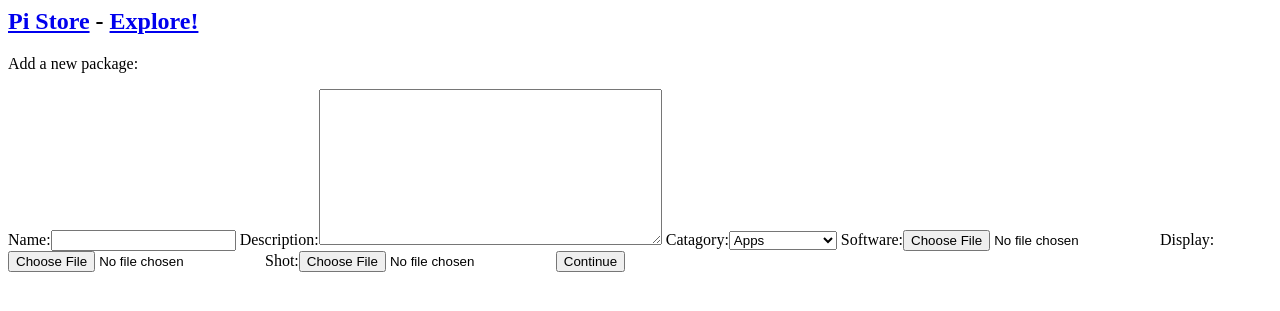
After one commit to LinusS1/pi-store, a Django app: page /dev/packages/new in a window 1280 px wide. The commit adds this page. Shown: the top 311 px of the page. Run offline with Django 3.2, Linux system fonts and the light colour scheme.

Commit message:
Added forms

```diff
--- /dev/null
+++ b/store/downloadapp/forms.py
@@ -0,0 +1,21 @@
+from django import forms
+
+from .models import Package
+
+class PackageForm(forms.ModelForm):
+	#~ name = forms.CharField(max_length=200, label="Name of package: ")
+	#~ description = forms.CharField(widget=forms.Textarea, label="Description of package: ")
+	#~ CHOICES = (
+		#~ ('GAM', 'Games'),
+		#~ ('APP', 'Apps'),
+		#~ ('DEV', 'Devloper tools'),
+		#~ ('MED', 'Media'),
+	#~ )
+	#~ catagory = forms.MultipleChoiceField(choices=CHOICES, label="Choose the catagory your package fits into." )
+	#~ software = forms.FileField(label="The software package. Must be compressed into a zip file. ")
+	#~ display = forms.ImageField(label="The display image. Try to keep the file size small.")# the display image
+	#~ shot = forms.ImageField(label="The screen shot")# screen shot
+
+	class Meta:
+		model = Package
+		fields = ['name', 'description', 'catagory', 'software', 'display', 'shot']
--- a/store/downloadapp/models.py
+++ b/store/downloadapp/models.py
@@ -26,7 +26,7 @@ class Package(models.Model):
 	)
 	#The software... Finally!
 	software =  models.FileField(storage=saveSmartFileSoft())
-	installs = models.IntegerField(default=0)
+	installs = models.IntegerField(default=2)
 
 	def __str__(self):
 		return self.name
--- /dev/null
+++ b/store/downloadapp/templates/downloadapp/new_package.html
@@ -0,0 +1,10 @@
+{% extends "downloadapp/base.html" %}
+
+{% block content %}
+	<p>Add a new package:</p>
+	<form action="{% url 'downloadapp:new' %}" method='post' enctype="multipart/form-data">
+		{% csrf_token %}
+		{{ form }}
+		<button name='submit'>Continue</button>
+	</form>
+{% endblock content %}
--- a/store/downloadapp/urls.py
+++ b/store/downloadapp/urls.py
@@ -12,4 +12,6 @@ urlpatterns = [
 	url(r'^package/(?P<package_id>\d+)/$', views.package, name='package'),
 	#Download package
 	url(r'^package/download/(?P<package_id>\d+)/$', views.download, name='download'),
+	#New package
+	url(r'^dev/packages/new$', views.new, name='new'),
 	]
--- a/store/downloadapp/views.py
+++ b/store/downloadapp/views.py
@@ -1,6 +1,10 @@
 from django.shortcuts import render, get_object_or_404
 from django.db.models import F
+from django.http import HttpResponseRedirect
+
 from .models import Package
+from .forms import PackageForm
+
 
 def index(request):
 	return render(request, 'downloadapp/index.html')
@@ -22,3 +26,15 @@ def download(request, package_id):
 	Package.objects.filter(id=package_id).update(installs=F('installs')+1)
 	context = {"package":package}
 	return render(request, 'downloadapp/download.html', context)
+########################### DEVELOPER
+def new(request):
+	if request.method == 'POST':
+		form = PackageForm(request.POST, request.FILES)
+		if form.is_valid():
+			form.save()
+			return HttpResponseRedirect('/explore')
+
+	else:
+		form = PackageForm()
+
+	return render(request, 'downloadapp/new_package.html', {'form': form})
--- a/store/store/settings.py
+++ b/store/store/settings.py
@@ -37,7 +37,6 @@ INSTALLED_APPS = [
     'django.contrib.sessions',
     'django.contrib.messages',
     'django.contrib.staticfiles',
-
     # my apps
     'downloadapp',
 
--- a/store/store/urls.py
+++ b/store/store/urls.py
@@ -18,5 +18,6 @@ from django.contrib import admin
 
 urlpatterns = [
     url(r'^admin/', admin.site.urls),
+    #main page
     url(r'', include('downloadapp.urls')),
 	]
```
Also changed, not shown: store/downloadapp/templates/downloadapp/explore.html (+4 -4 lines).
